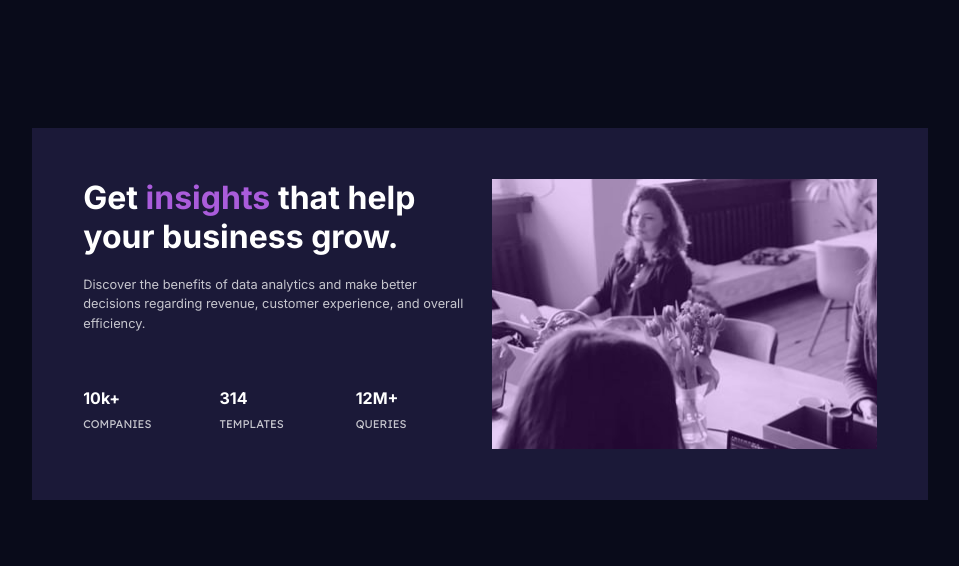
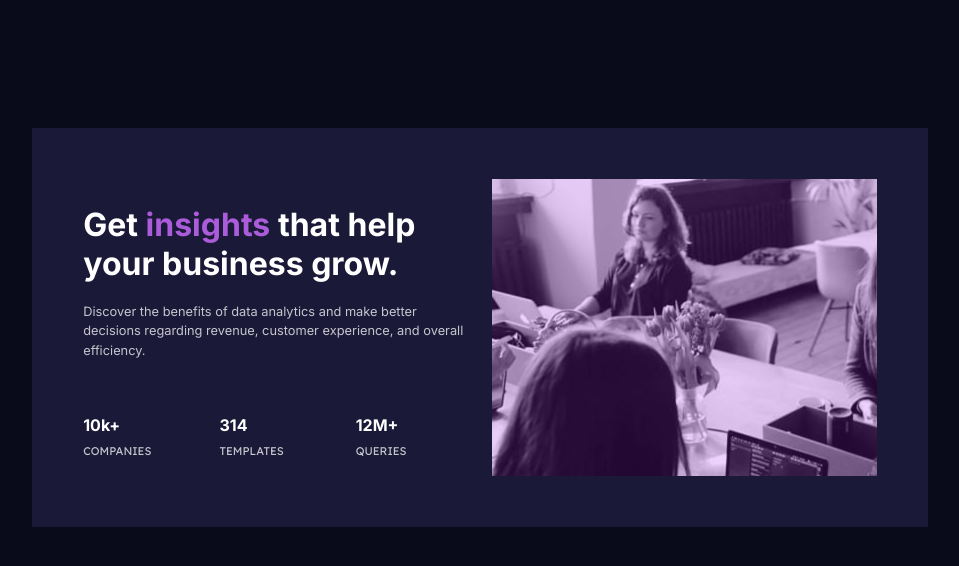
Before and after one commit to Ayozainy/stats, a plain HTML site: page index.html in a window 1280 px wide. Shown: the whole page, without its empty margins (160-1119 px from the left). Drawn offline with nearby package versions, Linux system fonts and the light colour scheme; files whose address does not match are found by name.

Commit message:
Update index.html

```diff
--- a/index.html
+++ b/index.html
@@ -15,22 +15,13 @@
   <!-- Java Bootstrap-->
   <script src="https://cdn.jsdelivr.net/npm/@popperjs/core@2.10.2/dist/umd/popper.min.js" integrity="sha384-7+zCNj/IqJ95wo16oMtfsKbZ9ccEh31eOz1HGyDuCQ6wgnyJNSYdrPa03rtR1zdB" crossorigin="anonymous"></script>
 <script src="https://cdn.jsdelivr.net/npm/bootstrap@5.1.3/dist/js/bootstrap.min.js" integrity="sha384-QJHtvGhmr9XOIpI6YVutG+2QOK9T+ZnN4kzFN1RtK3zEFEIsxhlmWl5/YESvpZ13" crossorigin="anonymous"></script>
-
 </head>
 <body>
-
-
-<!--Courtesy
-  <div class="attribution">
-    Challenge by <a href="https://www.frontendmentor.io?ref=challenge" target="_blank">Frontend Mentor</a>.
-    Coded by <a href="#">Your Name Here</a>.
-  </div>-->
-
-  <div class="outer-container">
+<div class="outer-container">
     <div class="inner-container">
       <div class="row">
         <div class="col-md-6">
-          <h2>
+          <h2 class="heading">
             Get <span class="blue">insights</span> that help your business
             grow.
           </h2>
```
